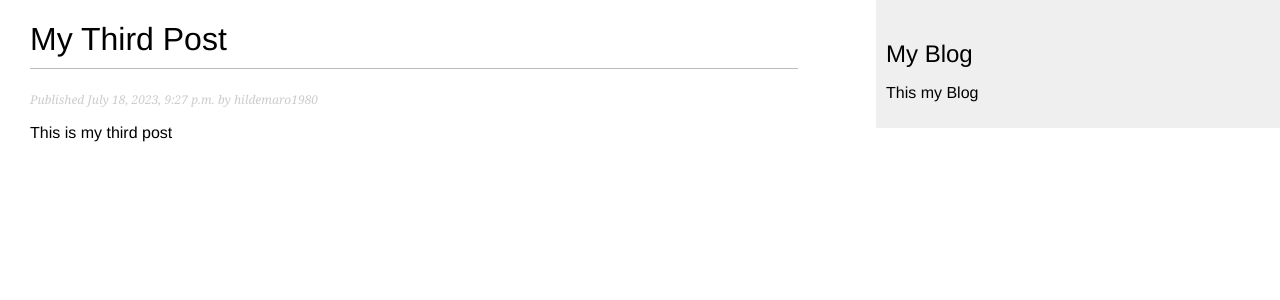
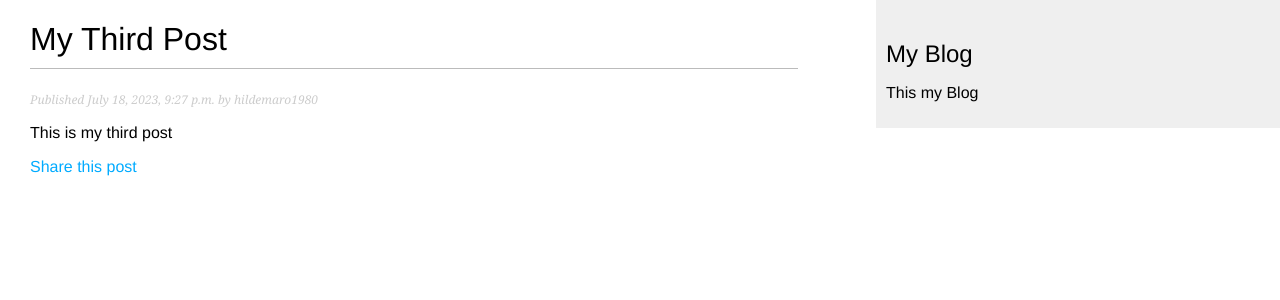
Before and after one commit to hildemaro1980/mysite, a Django app: a page that uses mysite/blog/templates/blog/base.html in a window 1280 px wide. Shown: the top 300 px of the page. Run offline with Django 4.2, Linux system fonts and the light colour scheme; data comes from the database, SQL or seed files in the repository.

Commit message:
From VS Code!

```diff
--- a/mysite/blog/forms.py
+++ b/mysite/blog/forms.py
@@ -4,4 +4,4 @@ class EmailPostForm(forms.Form):
     name = forms.CharField(max_length=25)
     email = forms.EmailField()
     to = forms.EmailField()
-    coments = forms.CharField(required = False, widget=forms.Textarea)
+    comments = forms.CharField(required = False, widget=forms.Textarea)
--- a/mysite/blog/templates/blog/base.html
+++ b/mysite/blog/templates/blog/base.html
@@ -1,11 +1,9 @@
 {% load static %}
 <!DOCTYPE html>
-
 <html>
 <head>
     <title>{% block title %}{% endblock %}</title>
     <link href = "{% static "css/blog.css" %}" rel="stylesheet" >
-
 </head>
 <body>
     <div id = "content">
@@ -15,7 +13,6 @@
     <div id = "sidebar">
         <h2> My Blog </h2>
         <p> This my Blog</p>
-
     </div>
 </body>
 </html>
--- a/mysite/blog/templates/blog/post/detail.html
+++ b/mysite/blog/templates/blog/post/detail.html
@@ -8,4 +8,9 @@
         Published {{ post.publish}} by {{post.author}}
     </p>
     {{ post.body|linebreaks}}
+    <p>
+        <a href="{% url "blog:post_share" post.id %}">
+            Share this post
+        </a>
+    </p>
 {% endblock %}
--- a/mysite/blog/urls.py
+++ b/mysite/blog/urls.py
@@ -9,4 +9,5 @@ urlpatterns = [
     path('<int:year>/<int:month>/<int:day>/<slug:post>/',
          views.post_detail,
          name='post_detail'),
+    path('<int:post_id>/share/', views.post_share, name='post_share'),
 ]
--- a/mysite/blog/views.py
+++ b/mysite/blog/views.py
@@ -41,10 +41,17 @@ def post_detail(request, year, month, day, post):
 
 def post_share(request, post_id):
     post = get_object_or_404(Post, id = post_id, status = Post.Status.PUBLISHED)
+    sent = False
+
     if request.method == 'POST':
         form = EmailPostForm(request.POST)
         if form.is_valid():
             cd = form.cleaned_data
+            post_url = request.build_absolute_uri(post.get_absolute_url())
+            subject = f"{cd['name']} recommends you read {post.title}"
+            message = f" Read {post.title} at {post_url}\n\n {cd['name']}\'s comments: {cd['comments']}"
+            send_mail = (subject, message, 'hildemaro1980@gmail.com', [cd['to']])
+            sent = True
     else:
         form = EmailPostForm()
-    return render(request, 'blog/post/share.html', {'post': post,'form':form})
+    return render(request, 'blog/post/share.html', {'post': post,'form':form, 'sent': sent})
```
